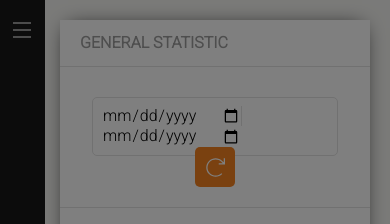
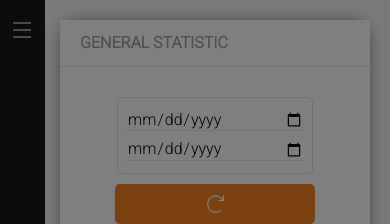
Before and after one commit to ankow8/solo-project, a website: page index.html in a window 390 px wide. Shown: the top 224 px of the page. Drawn offline with nearby package versions, Linux system fonts and the light colour scheme.

Commit message:
Format mobile date-range

```diff
--- a/js/script.js
+++ b/js/script.js
@@ -2,7 +2,6 @@
 
 function toggleMenu(visible) {
   document.querySelector('.sidebar').classList.toggle('show-sidebar', visible);
-  document.querySelector('body').classList.toggle('show-container', visible);
 }
 
 document.querySelector('.menu-hamburger').addEventListener('click', function(event) {
--- a/sass/components/_form_field.scss
+++ b/sass/components/_form_field.scss
@@ -350,14 +350,14 @@ a.link {
   align-items: center;
   form {
     margin: 10px;
-    height: 40px;
+    min-height: 40px;
     fieldset {
       border: 1px solid;
       border-color: $border-color;
       border-radius: 5px;
       padding: 8px;
       input {
-        border: 1px;
+        border: 0;
       }
       .first-date {
         border-right: 1px solid;
@@ -507,6 +507,33 @@ i.fas.fa-door-open {
   }
 }
 
-@media (max-width: 552px) {
+@media (max-width: 767px) {
+  .date-range {
+    flex-direction: column;
+    form {
+      max-width: 200px;
+    }
+    button {
+      width: 200px;
+      img {
+        height: 20px;
+      }
+    }
+  }
 
+  input.first-date, input.last-date {
+    width: 100%;
+    margin: 4px 0;
+  }
+  .date-range form fieldset {
+    .first-date {
+      border-right: 0;
+      border-bottom: 1px solid;
+      border-color: $border-color;
+    }
+    .last-date {
+      border-bottom: 1px solid;
+      border-color: $border-color;
+    }
+  }
 }
--- a/sass/sections/_registration_form.scss
+++ b/sass/sections/_registration_form.scss
@@ -31,13 +31,6 @@ nav {
     }
   }
 
-  /*.container-site {
-    position: absolute;
-    top: 0;
-    left: 45px;
-    transition: $transition-speed;
-  }*/
-
   nav {
     display: none;
     transition: $transition-speed;
@@ -49,8 +42,4 @@ nav {
     left: 0;
     transition: $transition-speed;
   }
-  .show-container {
-    padding: 0 0 0 180px;
-    transition: $transition-speed;
-  }
 }
```
Also changed, not shown: css/style.css, 1 other file.
